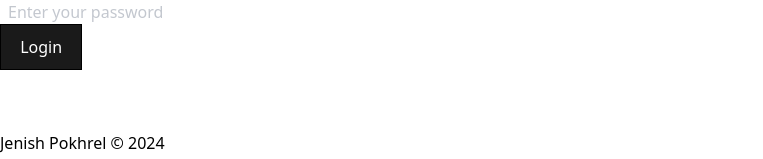
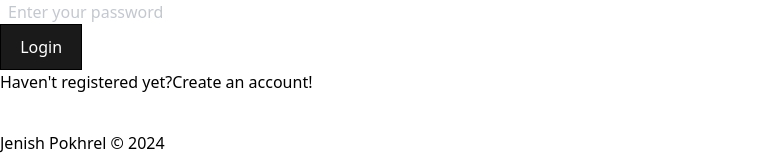
Before and after one commit to jenishpokhrell/BlogApp, a React (Vite) app in the folder frontend/: page /login in a window 1280 px wide. Shown: the part 669-828 px from the top of the page, without its empty margins (0-763 px from the left). Built offline with nearby package versions, Linux system fonts and the light colour scheme.

Commit message:
Page Creation and Routing

```diff
--- a/frontend/src/pages/public/LoginPage.tsx
+++ b/frontend/src/pages/public/LoginPage.tsx
@@ -34,13 +34,13 @@ const LoginPage = () => {
                             <button type="button" className=' w-80'>Login</button>
                         </div>
 
-                        {/* <div className=' mt-10 ml-1'>
+                        <div className=' mt-10 ml-1'>
                             <p className=''>Haven't registered yet?
                                 <Link to={PATH_PUBLIC.register}>
                                 <span className=' ml-2 transition ease-in-out delay-150 text-cyan-600 cursor-pointer italic'>Create an account!</span>
                                 </Link>
                             </p>
-                        </div> */}
+                        </div>
                     </div>
                 </div>
             </div>
```
